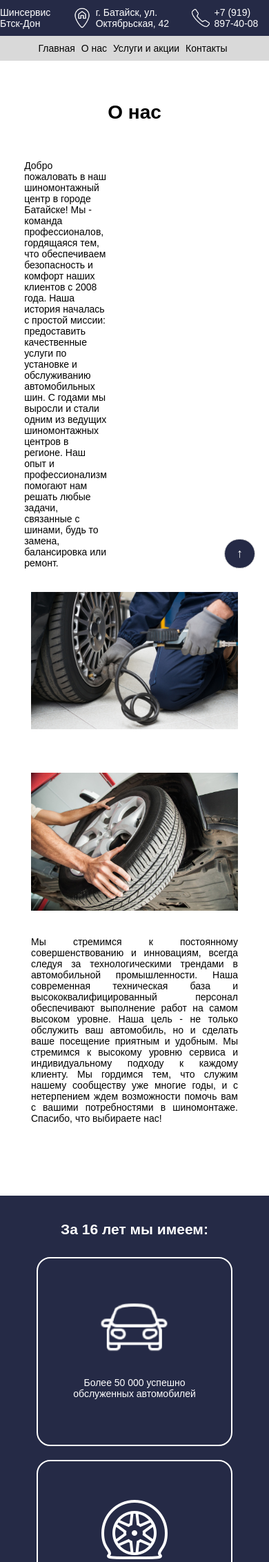
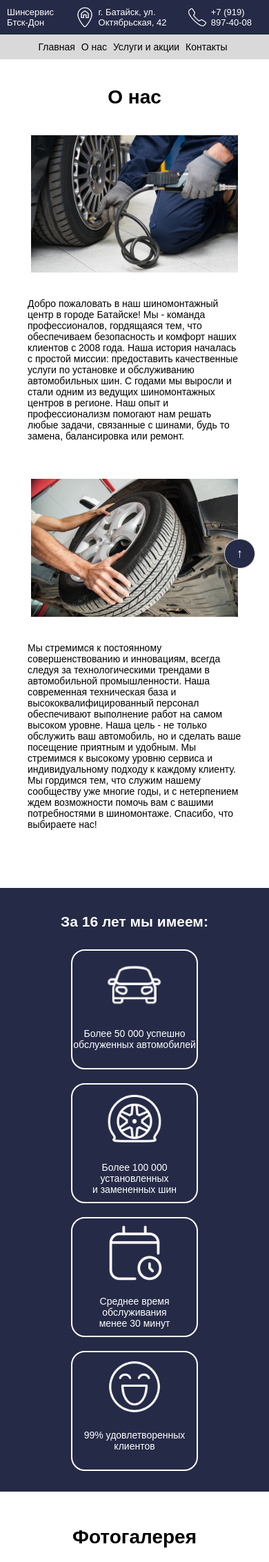
Before and after one commit to mariia2206/site, a Django app: page /about/ in a window 390 px wide; the page is wider, and only the part inside the window is pictured. Shown: the top 2264 px of that part at 69% size. Run offline with Django 4.2, Linux system fonts and the light colour scheme; data comes from the database, SQL or seed files in the repository; both versions use the stored data as it was after the commit; some libraries are stand-ins or nearby versions.

Commit message:
Добавление адаптивности для телефона на все страницы

```diff
--- a/main/static/shinka/css/styles.css
+++ b/main/static/shinka/css/styles.css
@@ -104,9 +104,18 @@ body {
     /* Стили для раздела О нас */
     .about-section {
       display: flex; /* Располагаем элементы в строку */
+      justify-content:center;
       align-items: center; /* Выравниваем элементы по вертикали */
       padding: 50px 150px;
     }
+        /* Стили для раздела О нас */
+    .about-section1 {
+      display: flex; /* Располагаем элементы в строку */
+      align-items: center; /* Выравниваем элементы по вертикали */
+     justify-content:center;
+      padding: 50px 150px;
+    }
+
 
     .about-image {
       width: 500px; /* Максимальная ширина изображения */
--- a/main/static/shinka/css/styles_mobile.css
+++ b/main/static/shinka/css/styles_mobile.css
@@ -13,6 +13,8 @@ body {
     font-size:24px;
     }
   nav {
+    z-index: 1000; /* Высокий z-index для навигации */
+    position: relative;
     background-color: #D9D9D9;
     display: flex;
     justify-content:center;
@@ -45,9 +47,10 @@ body {
   }
    /* Стили для шапки */
    .header {
+   font-size:13px;
     background-color: #252A46; /* Синий цвет фона */
     color: #ffffff; /* Белый цвет текста */
-    padding: 10px 0px; /* Поля вокруг текста */
+    padding: 10px 10px; /* Поля вокруг текста */
     display: flex; /* Располагаем элементы в строку */
     justify-content: space-between; /* Располагаем элементы по краям */
     align-items: center; /* Выравниваем элементы по вертикали */
@@ -107,25 +110,31 @@ body {
     }
 
     /* Стили для раздела О нас */
+    .about-section1 {
+      display: flex; /* Располагаем элементы в строку */
+      align-items: center; /* Выравниваем элементы по вертикали */
+      flex-direction:column-reverse;
+      padding: 20px 20px;
+    }
+
+    /* Стили для раздела О нас */
     .about-section {
       display: flex; /* Располагаем элементы в строку */
       align-items: center; /* Выравниваем элементы по вертикали */
       flex-direction:column;
-      padding: 20px 45px;
+      padding: 0px 20px;
     }
 
     .about-image {
       width: 300px; /* Максимальная ширина изображения */
     }
     .about-text{
-      text-align: justify;
+      text-align: left;
     }
     .about-text1{
       text-align: left;
-      padding-right: 200px;
     }
     .about{
-      padding-top: 20px;
       text-align: center;}
 
       .advantages-section {
@@ -246,11 +255,9 @@ body {
   /* Стиль для блока с текстом и изображением */
   .info {
       display: flex;
-      flex-direction: row;
-      flex-wrap: wrap;
       align-items: center;
-      margin-bottom: 20px;
-      margin: 0px;
+
+      margin: 0px
   }
 
   /* Стиль для текстового блока */
@@ -287,8 +294,8 @@ body {
     .square {
         display: inline-block;
         align-items: center;
-        width: 280px;
-        height: 270px;
+        width: 180px;
+        height: 170px;
         background-color:#252A46;
         border: 2px solid white;
         border-radius: 20px;
@@ -298,16 +305,16 @@ body {
 
     /* Стили для изображений в квадратах */
     .square img {
-        max-width: 150px;
+        max-width: 80px;
         margin-bottom: 5px;
-        padding-top: 50px;
+        padding-top: 10px;
     }
     /* Стили для галереи */
 .gallery {
     display: flex;
     flex-wrap: wrap;
     justify-content: center; /* Центрируем галерею по горизонтали */
-    margin: 50px 200px; /* Отступ сверху */
+    margin: 50px 20px; /* Отступ сверху */
 }
 
 .photo .caption {
--- a/main/templates/main/about.html
+++ b/main/templates/main/about.html
@@ -9,10 +9,8 @@
 <div class="about-us">
     <!-- Заголовок о нас -->
     <h1 class="about">О нас</h1>
-
     <!-- Первый блок с текстом и изображением -->
-    <section class="about-section">
-    <div class="info">
+    <section class="about-section1">
         <div class="text">
             <p class="about-text1">Добро пожаловать в наш шиномонтажный центр в городе Батайске!
                 Мы - команда профессионалов, гордящаяся тем, что обеспечиваем безопасность и комфорт наших клиентов с 2008 года. Наша история началась с простой миссии: предоставить качественные услуги по установке и обслуживанию автомобильных шин.
@@ -22,12 +20,10 @@
         <div class="image">
             <img class="about-image" src="{% static 'shinka/img/о нас главная.jpg' %}" alt="Изображение о нас 1">
         </div>
-    </div>
     </section>
 
     <!-- Второй блок с изображением и текстом -->
     <section class="about-section">
-    <div class="info">
         <div class="image">
             <img class="about-image" src="{% static 'shinka/img/o nas2.jpg' %}" alt="Изображение о нас 2">
         </div>
@@ -36,26 +32,25 @@
                 Наша цель - не только обслужить ваш автомобиль, но и сделать ваше посещение приятным и удобным. Мы стремимся к высокому уровню сервиса и индивидуальному подходу к каждому клиенту.
                 Мы гордимся тем, что служим нашему сообществу уже многие годы, и с нетерпением ждем возможности помочь вам с вашими потребностями в шиномонтаже. Спасибо, что выбираете нас!</p>
         </div>
-    </div>
     </section>
 </div>
 
 <div class="blue-block">
     <h2>За 16 лет мы имеем:</h2>
     <div class="square">
-        <img class=""img-about" src="{% static 'shinka/img/авто.png' %}" alt="Фото 1">
+        <img class="img-about" src="{% static 'shinka/img/авто.png' %}" alt="Фото 1">
         <p>Более 50 000 успешно <br> обслуженных автомобилей</p>
     </div>
     <div class="square">
-        <img class=""img-about" src="{% static 'shinka/img/спущенное колесо.png' %}" alt="Фото 2">
+        <img class="img-about" src="{% static 'shinka/img/спущенное колесо.png' %}" alt="Фото 2">
         <p>Более 100 000 установленных <br> и замененных шин</p>
     </div>
     <div class="square">
-        <img class=""img-about" src="{% static 'shinka/img/время.png' %}" alt="Фото 3">
+        <img class="img-about" src="{% static 'shinka/img/время.png' %}" alt="Фото 3">
         <p>Среднее время обслуживания <br> менее 30 минут</p>
     </div>
     <div class="square">
-        <img class=""img-about" src="{% static 'shinka/img/улыбка.png' %}" alt="Фото 4">
+        <img class="img-about" src="{% static 'shinka/img/улыбка.png' %}" alt="Фото 4">
         <p>99% удовлетворенных <br> клиентов</p>
     </div>
 </div>
--- a/site1/settings.py
+++ b/site1/settings.py
@@ -115,7 +115,7 @@ AUTH_PASSWORD_VALIDATORS = [
 
 LANGUAGE_CODE = 'en-us'
 
-TIME_ZONE = 'UTC'
+TIME_ZONE = 'Europe/Moscow'
 
 USE_I18N = True
 
```
Also changed, not shown: other parts of main/static/shinka/css/styles_mobile.css (+65 -44 lines), main/templates/main/index.html (+4 -3 lines), db.sqlite3.
